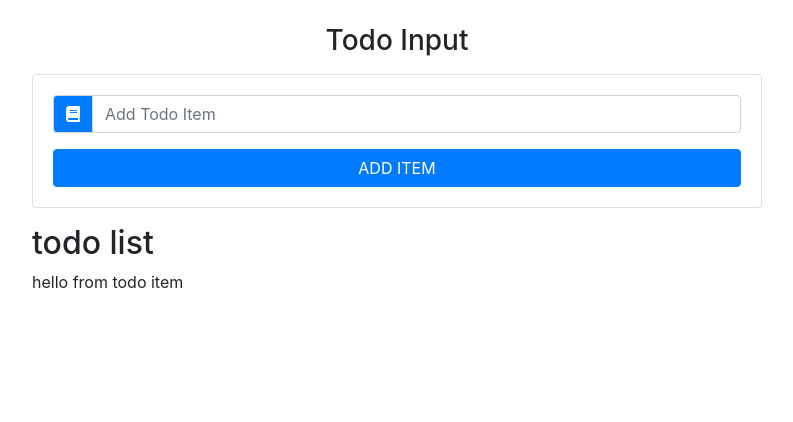
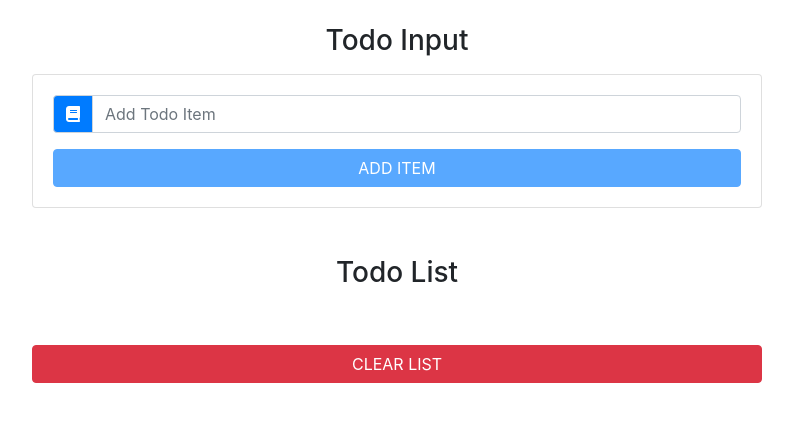
Before and after one commit to Heckles44/react-todo-list, a React (Create React App) app: page / in a window 1280 px wide. Shown: the top 422 px of the page, without its empty margins (243-1036 px from the left). Built offline with nearby package versions, Linux system fonts and the light colour scheme.

Commit message:
Finalise

```diff
--- a/src/App.js
+++ b/src/App.js
@@ -27,27 +27,37 @@
       title: this.state.item,
     };
     const updatedItems = [...this.state.items, newItem];
-    this.setState(
-      {
-        items: updatedItems,
-        item: "",
-        id: uuidv4(),
-        editItem: false,
-      },
-      () => console.log(this.state)
-    );
+    this.setState({
+      items: updatedItems,
+      item: "",
+      id: uuidv4(),
+      editItem: false,
+    });
   };
 
   clearList = () => {
-    console.log("clear list method");
+    this.setState({
+      items: [],
+    });
   };
 
   handleDelete = (id) => {
-    console.log(`handle edit ${id}`);
+    const filteredItems = this.state.items.filter((item) => {
+      return id !== item.id;
+    });
+    this.setState({
+      items: filteredItems,
+    });
   };
 
   handleEdit = (id) => {
-    console.log(`edit ${id}`);
+    this.handleDelete(id);
+    const selectedItem = this.state.items.find((item) => item.id === id);
+    this.setState({
+      item: selectedItem.title,
+      id: id,
+      editItem: true,
+    });
   };
 
   render() {
--- a/src/components/TodoInput.js
+++ b/src/components/TodoInput.js
@@ -21,11 +21,17 @@
               onChange={handleChange}
             />
           </div>
+
           <button
             type="submit"
-            className="btn btn-block btn-primary mt-3 text-uppercase"
+            disabled={item ? false : true}
+            className={
+              editItem
+                ? "btn btn-block btn-success mt-3 text-uppercase"
+                : "btn btn-block btn-primary mt-3 text-uppercase"
+            }
           >
-            add item
+            {editItem ? "edit item" : "add item"}
           </button>
         </form>
       </div>
--- a/src/components/TodoItem.js
+++ b/src/components/TodoItem.js
@@ -2,6 +2,19 @@
 
 export default class TodoItem extends Component {
   render() {
-    return <div>hello from todo item</div>;
+    const { title, handleDelete, handleEdit } = this.props;
+    return (
+      <li className="list-group-item text-capitalize d-flex justify-content-between my-2">
+        <h6>{title}</h6>
+        <div className="todo-icon">
+          <span className="mx-2 text-success" onClick={handleEdit}>
+            <i className="fas fa-pen"></i>
+          </span>
+          <span className="mx-2 text-danger" onClick={handleDelete}>
+            <i className="fas fa-trash"></i>
+          </span>
+        </div>
+      </li>
+    );
   }
 }
--- a/src/components/TodoList.js
+++ b/src/components/TodoList.js
@@ -1,12 +1,31 @@
 import React, { Component } from "react";
-import Item from "./TodoItem";
+import TodoItem from "./TodoItem";
 
 export default class TodoList extends Component {
   render() {
+    const { items, clearList, handleDelete, handleEdit } = this.props;
     return (
       <section>
-        <h2>todo list</h2>
-        <Item />
+        <ul className="list-group my-5">
+          <h3 className="text-capitalize text-center">todo list</h3>
+          {items.map((item) => {
+            return (
+              <TodoItem
+                key={item.id}
+                title={item.title}
+                handleDelete={() => handleDelete(item.id)}
+                handleEdit={() => handleEdit(item.id)}
+              />
+            );
+          })}
+          <button
+            type="button"
+            className="btn btn-danger btn-block text-uppercase mt-5"
+            onClick={clearList}
+          >
+            clear list
+          </button>
+        </ul>
       </section>
     );
   }
```
